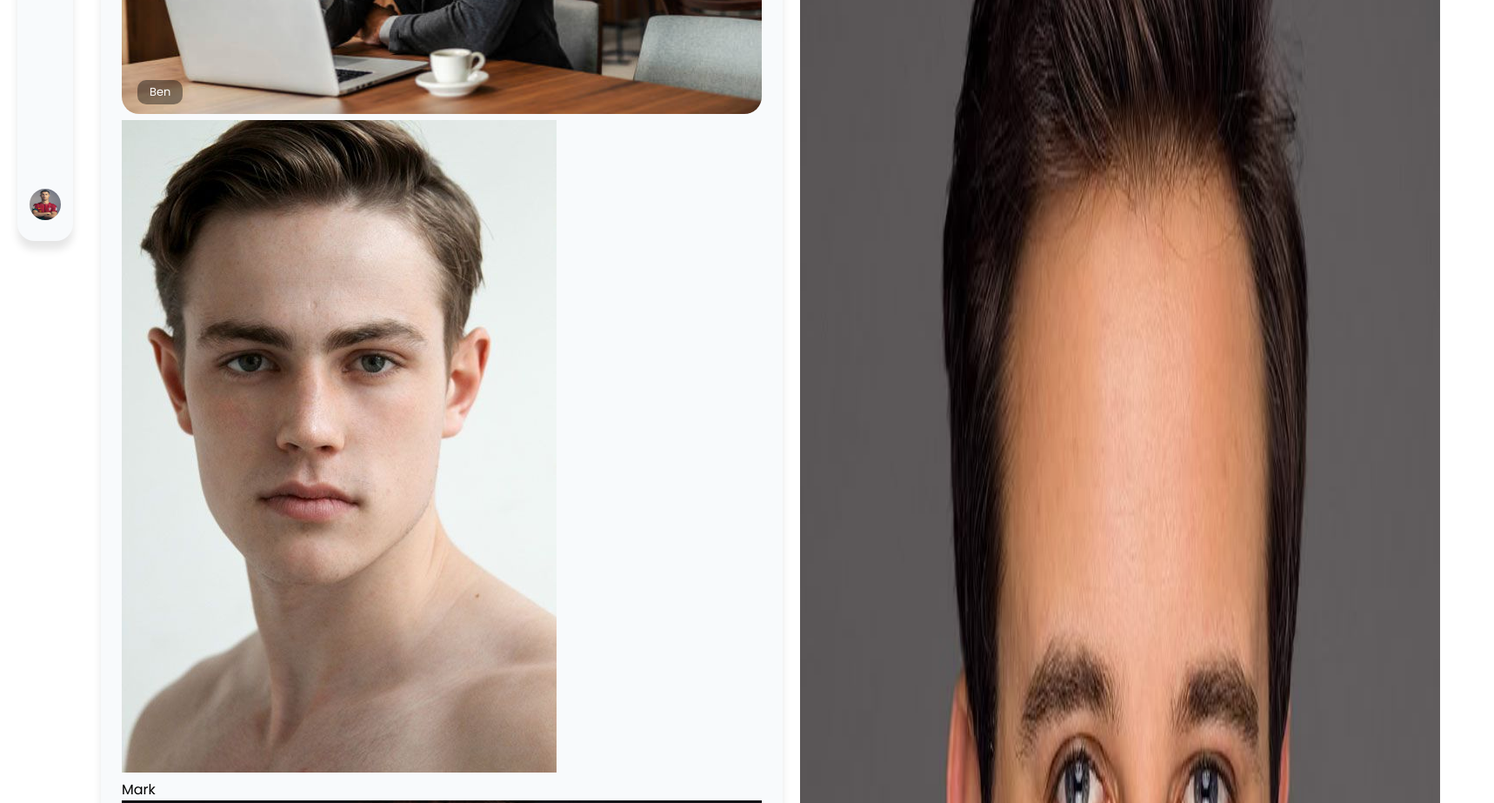
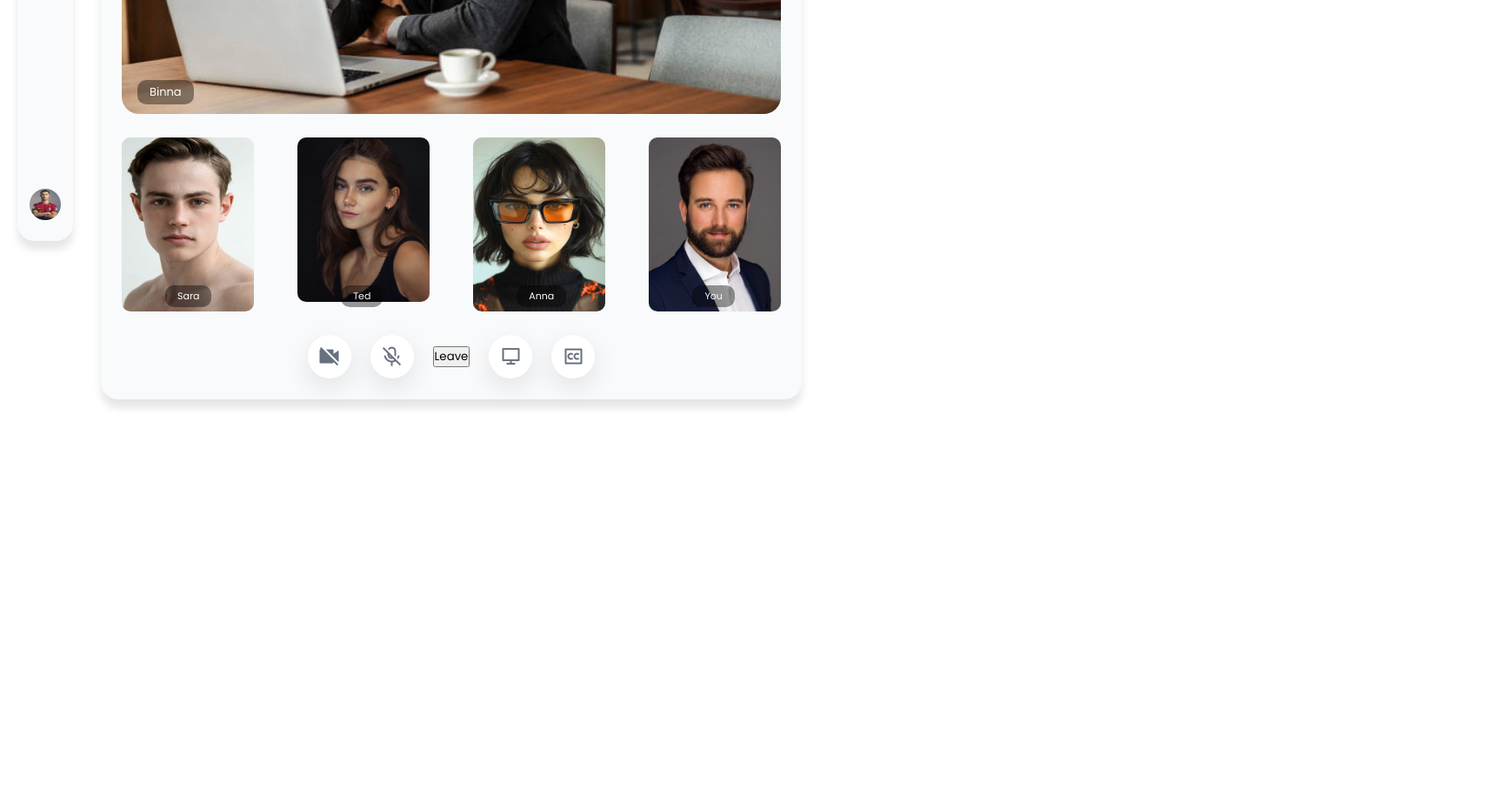
Before and after one commit to creator-cpu/video-programm, a plain HTML site: page index.html in a window 1280 px wide. Shown: the part 487-1410 px from the top of the page at 87% size, 1718 px wide, since content can reach past the window. After the commit the page ends 966 px from the top, so only its background shows below. Drawn offline with nearby package versions, Linux system fonts and the light colour scheme.

Commit message:
O‘zgarish qo‘shildi

```diff
--- a/index.html
+++ b/index.html
@@ -11,7 +11,7 @@
 
     <aside class="sidebar">
         <div class="logo">
-            <img src="/foto/logo.jfif">
+            <img src="/assets/logo.jfif">
         </div>
         <div class="nav">
             <div class="item">
@@ -27,7 +27,7 @@
                 <i class="ri-message-2-fill"></i>
             </div>
         </div>
-        <img src="foto/ranaldo.jfif">
+        <img src="assets/ranaldo.jfif">
     </aside>
     <div class="main">
         <div class="header">
@@ -46,24 +46,35 @@
         </div>
         <div class="call">
             <div class="host">
-                <img src="/foto/host.jpg">
-                <div class="tag">Ben</div>
+                <img src="assets/host.jpg">
+                <div class="tag">Binna</div>
+            </div>
+            <div class="clients">
+                <div class="item">
+                    <img src="assets/s1.jfif">
+                    <div class="tag">Sara</div>
+                </div>
+                <div class="item">
+                    <img src="assets/s2.jfif">
+                    <div class="tag">Ted</div>
+                </div>
+                <div class="item">
+                    <img src="assets/s3.jfif">
+                    <div class="tag">Anna</div>
+                </div>
+                <div class="item">
+                    <img src="assets/s4.jfif">
+                    <div class="tag">You</div>
+                </div>
             </div>
         </div>
-        <div class="clients">
-            <div class="item">
-                <img src="foto/s1.jfif">
-                <div class="tag">Mark</div>
-            </div>
-            <img src="foto/s2.jfif">
-                <div class="tag">Jon</div>
-            </div>
-            <img src="foto/s3.jfif">
-                <div class="tag">Lisa</div>
-            </div>
-            <img src="foto/s4.jfif">
-                <div class="tag">Anna</div>
-            </div>
+
+        <div class="controls">
+            <i class="ri-video-off-fill red"></i>
+            <i class="ri-mic-off-line"></i>
+            <button>Leave</button>
+            <i class="ri-computer-line"></i>
+            <i class="ri-closed-captioning-line"></i>
         </div>
     </div>
 
--- a/style.css
+++ b/style.css
@@ -109,7 +109,8 @@ body{
     box-shadow: 0 10px 30px rgba(0, 0, 0, 0.1);
     transition: all0.3s ease;
 
-}.main .header .info a:hover{
+}
+.main .header .info a:hover{
     box-shadow: none;
 
 }
@@ -121,7 +122,7 @@ body{
     height: 470px;
     border-radius: 20px;
 }
-.main  .call .host .tag{
+.main  .call .host .tag, .main .call .clients .item .tag {
     position: absolute;
     bottom: 18px;
     left: 18px;
@@ -134,8 +135,12 @@ body{
 .main .call .clients{
     display: flex;
     justify-content: space-between;
-    margin-top: 10px;
+    margin-top: 20px;
 
+}
+.main .call .clients .item{
+    width: 20%;
+    position: relative;
 }
 
 .main .call .clients img{
@@ -144,3 +149,25 @@ body{
     max-height: 200px;
     border-radius: 10px;
 }
+.main .call .clients .item .tag{
+    font-size: 11px;
+    bottom: 12px;
+    left: 33%;
+}
+.main .controls{
+    margin-top: 20px;
+    display: flex;
+    align-items: center;
+    justify-content: center;
+    gap: 22px;
+}
+.main .controls i{
+    font-size: 24px;
+    color: #67707e;
+    background: #fff;
+    border-radius: 50%;
+    padding: 12px 13px;
+    cursor: pointer;
+    box-shadow: 0 10px 30px rgba(0, 0, 0, 0.1);
+
+}
```
Also changed, not shown: assets/host.jpg (renamed from foto/host.jpg), assets/logo.jfif (renamed from foto/logo.jfif), assets/ranaldo.jfif (renamed from foto/ranaldo.jfif), assets/s1.jfif (renamed from foto/s1.jfif), assets/s2.jfif (renamed from foto/s2.jfif), assets/s3.jfif (renamed from foto/s3.jfif), assets/s4.jfif (renamed from foto/s4.jfif).
